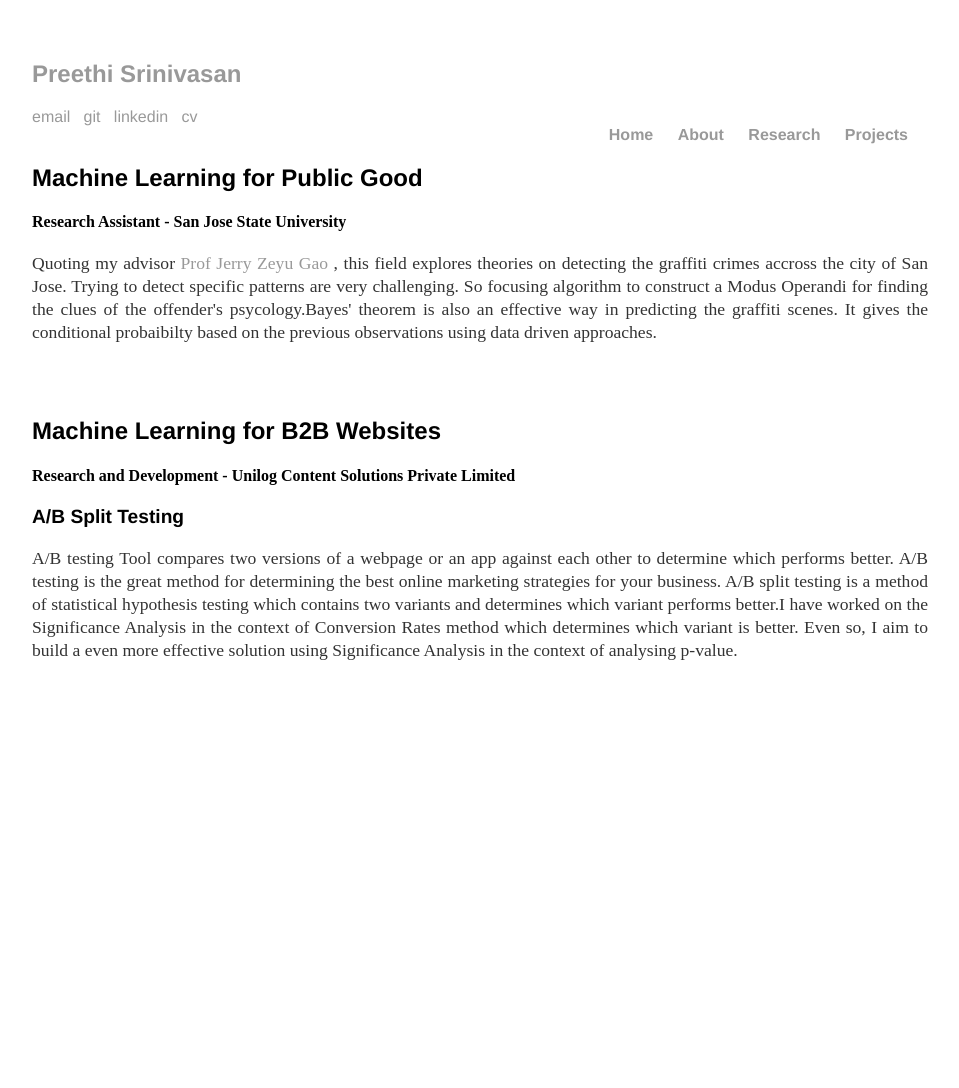
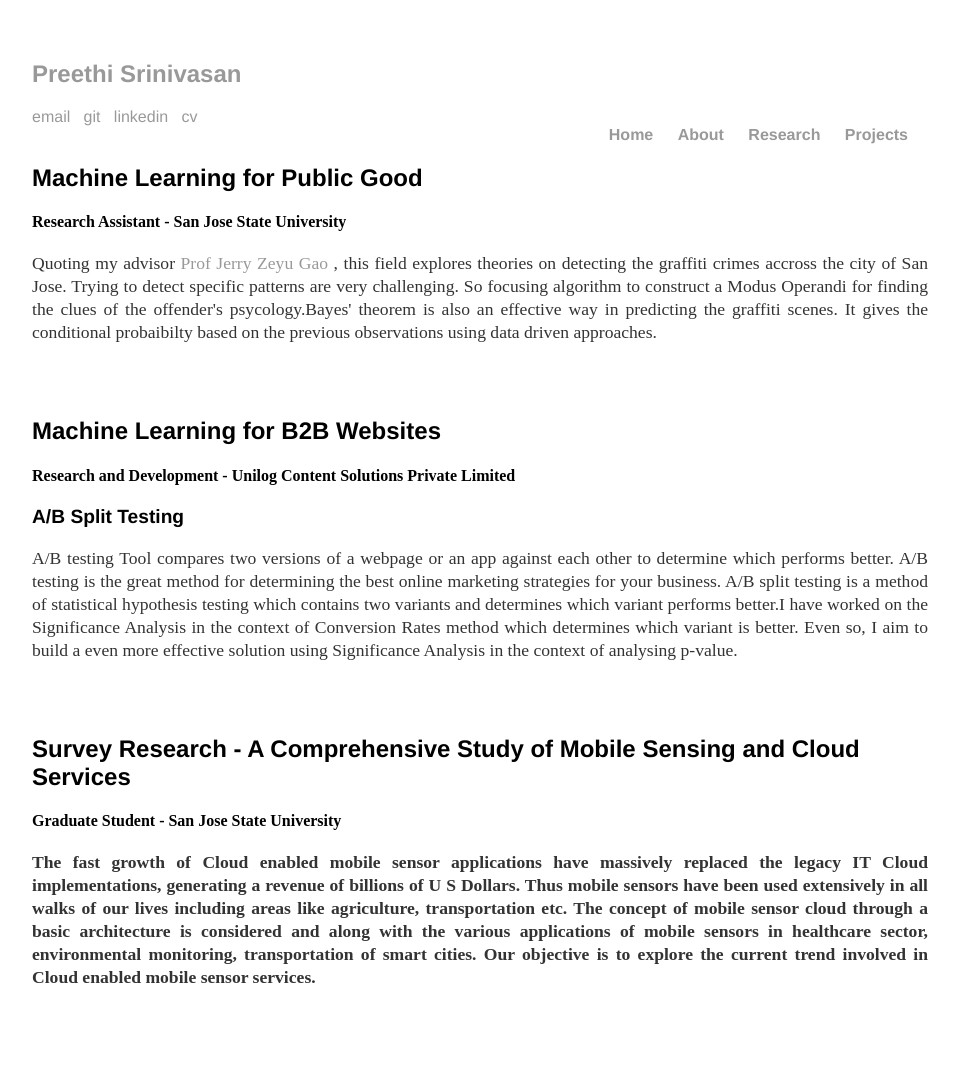
Before and after one commit to mrajesh971/mrajesh971.github.io, a Jekyll site: the page built from Research/index.html, in a window 1280 px wide. Shown: the whole page, without its empty margins (160-1119 px from the left). Built offline with Jekyll 4.4.1, drawn with Linux system fonts in a browser that asks for light colours; before the commit the page ends 900 px from its top, so only the background shows below that.

Commit message:
Update index.html

```diff
--- a/Research/index.html
+++ b/Research/index.html
@@ -15,7 +15,24 @@ title: My Research
 	<a href="#"></a>
 	<p> A/B testing Tool compares two versions of a webpage or an app against each other to determine which performs better. A/B testing is the great method for determining the best online marketing strategies for your business. A/B split testing is a method of statistical hypothesis testing which contains two variants and determines which variant performs better.I have worked on the Significance Analysis in the context of Conversion Rates method which determines which variant is better. Even so, I aim to build a even more effective solution using Significance Analysis in the context of analysing p-value. </p>
 	</div>
+	<br>
+	<br>
+	<h2> Survey Research - A Comprehensive Study of Mobile Sensing and Cloud Services</h2>
+	<div>
+	<h4> Graduate Student - San Jose State University<h4>
+		<p> The fast growth of Cloud enabled mobile sensor applications have massively replaced the legacy IT Cloud implementations, generating a revenue of billions of U S Dollars. Thus mobile sensors have been used extensively in all walks of our lives including areas like agriculture, transportation etc.
+			The concept of mobile sensor cloud through a basic
 
+architecture is considered and along with the various applications of
 
+mobile sensors in healthcare sector,
 
+environmental monitoring, transportation of
+
+smart cities. Our objective is  to
+
+explore the current trend involved in Cloud
+
+			enabled mobile sensor services.</p>
+		</div>
 </div><!-- /.blurb -->
```
